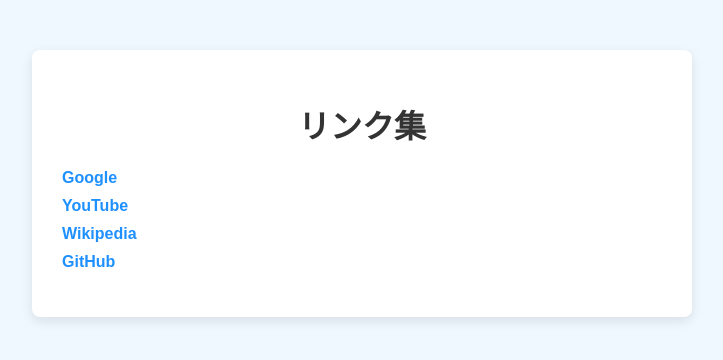
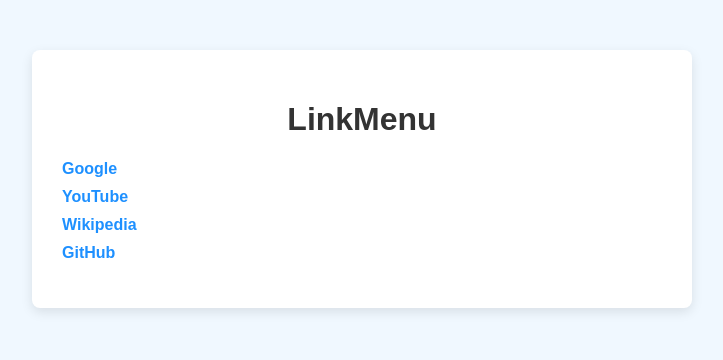
Before and after one commit to Omi-Co-Ltd/light, a plain HTML site: page index.html in a window 1280 px wide. Shown: the whole page, without its empty margins (278-1001 px from the left). Drawn offline with Linux system fonts and the light colour scheme.

Commit message:
Update index.html

```diff
--- a/index.html
+++ b/index.html
@@ -3,14 +3,14 @@
 <head>
   <meta charset="UTF-8" />
   <meta name="viewport" content="width=device-width, initial-scale=1.0" />
-  <title>リンク集</title>
+  <title>LinkMenu</title>
   <link rel="stylesheet" href="style.css" />
 </head>
 <body>
   <div class="shutter"></div>
 
   <div class="container">
-    <h1>リンク集</h1>
+    <h1>LinkMenu</h1>
     <ul id="link-list">
       <!-- JavaScriptでリンクを追加 -->
     </ul>
```
